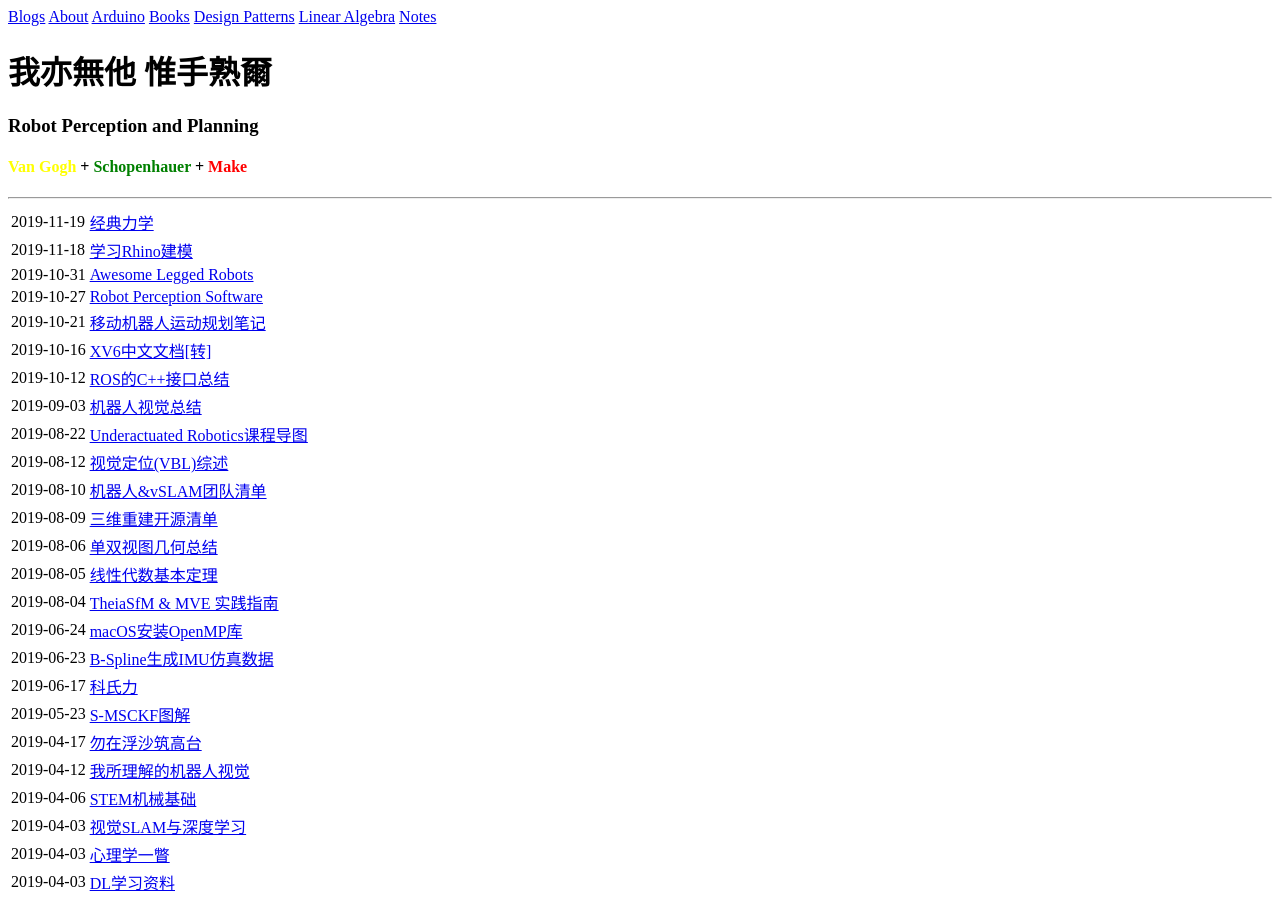
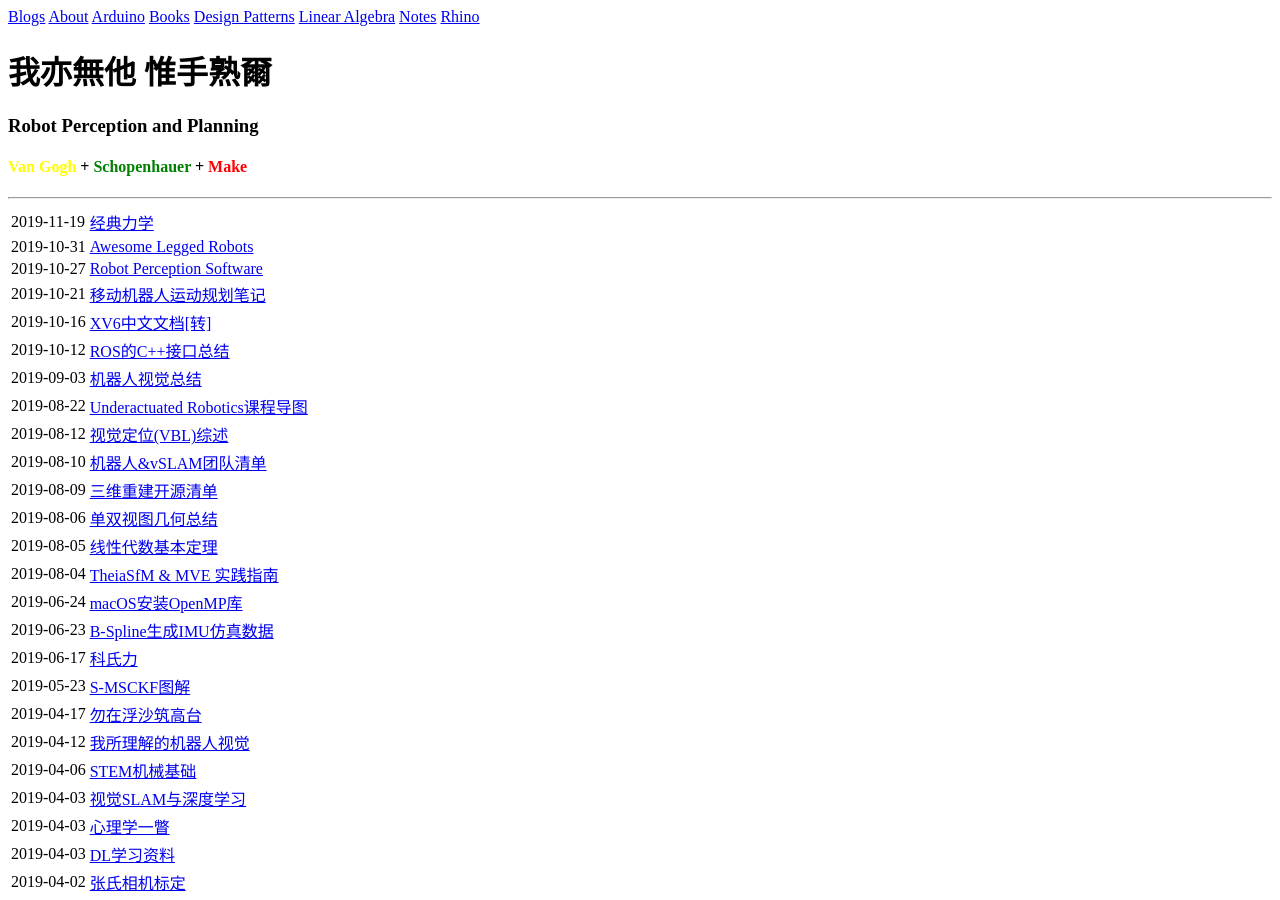
Before and after one commit to matheecs/matheecs.github.io, a Jekyll site: the page built from index.html, in a window 1280 px wide and 900 px high. Built offline with Jekyll 4.4.1, drawn with Linux system fonts in a browser that asks for light colours.

Commit message:
add Rhino

```diff
--- a/_posts/2019-11-18-Rhino.md
+++ b/pages/rhino.md
@@ -1,6 +1,7 @@
 ---
-layout: post
-title: 学习Rhino建模
+layout: page
+title: Rhino
+permalink: /rhino/
 ---
 
 Non-uniform Rational B-spline（NURBS）
```
Also changed, not shown: pages/linear-algebra.md (+2 -0 lines).
